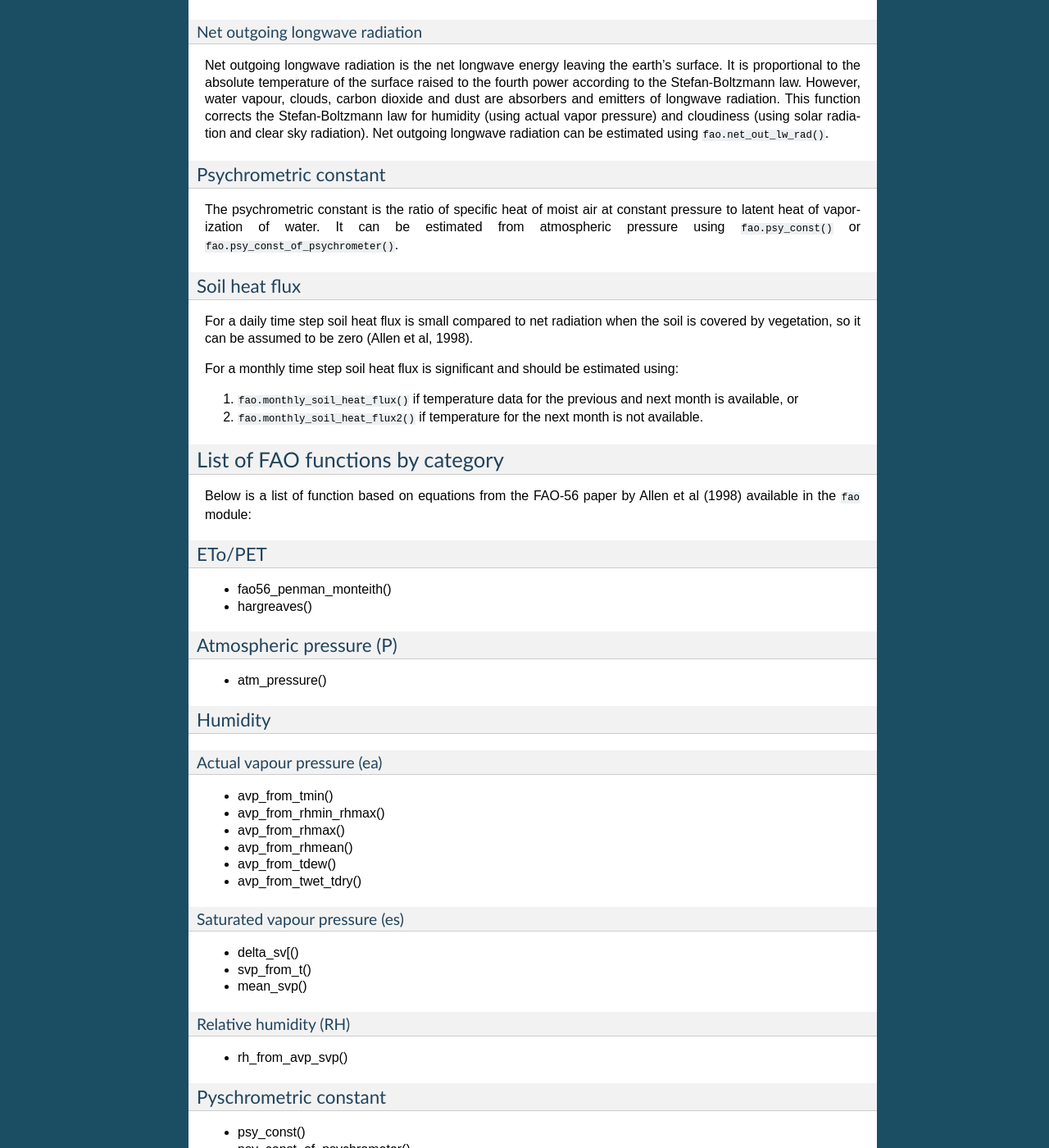
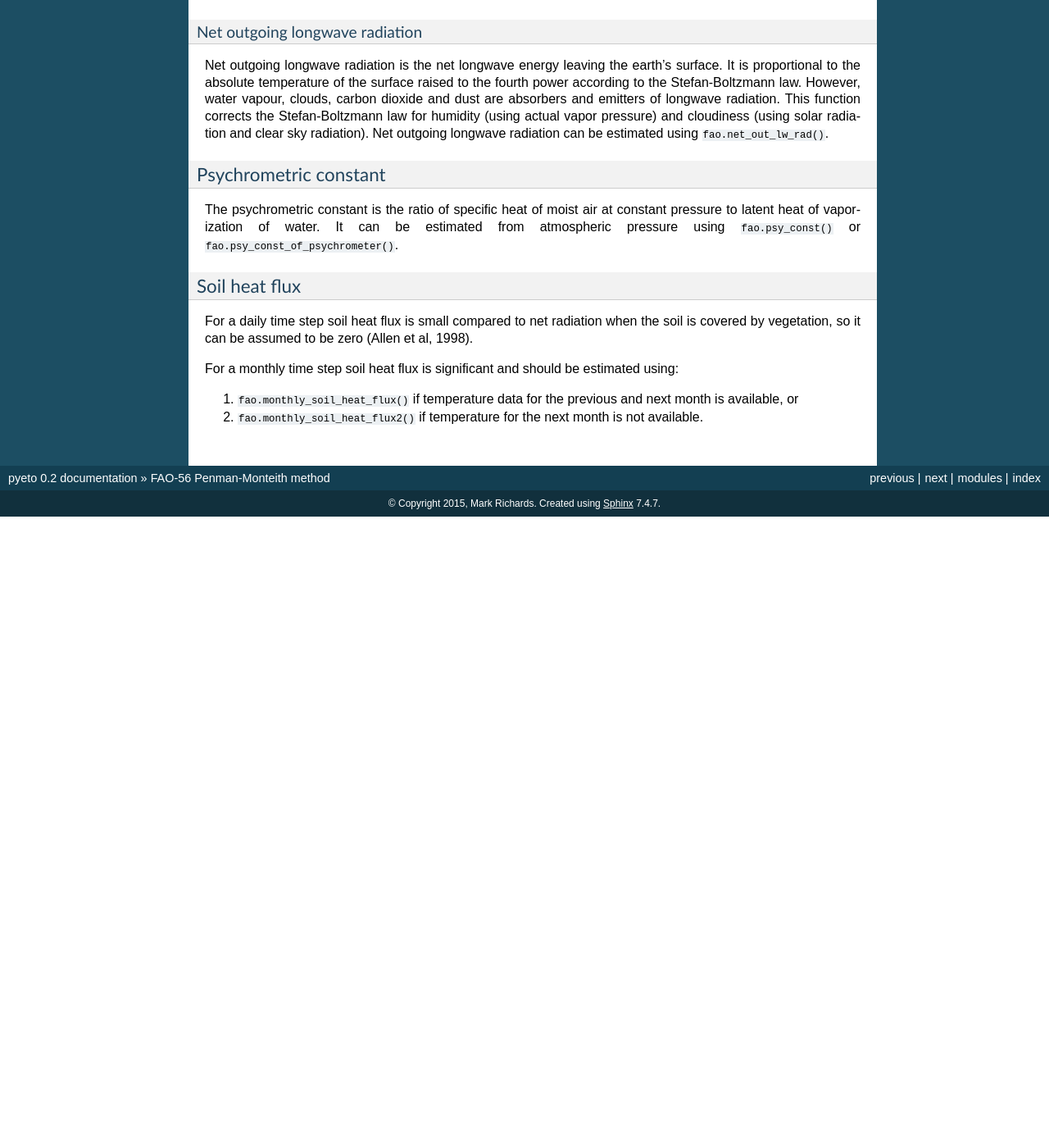
Before and after one commit to woodcrafty/PyETo, a Sphinx documentation site: the page built from docs/fao56_penman_monteith.rst, in a window 1280 px wide and 1400 px high, scrolled down 1905 px. Shown: the whole window at 82% size. Built offline with Sphinx 7.4.7, drawn with Linux system fonts in a browser that asks for light colours; pages that are not in the unit, such as notebooks, are missing from menus; after the commit the page ends 2535 px from its top, so only the background shows below that; some of the changed text lies outside the part shown.

Commit message:
Removed list of functions by category since this is now provided by the API docs [ci skip]

```diff
--- a/docs/fao56_penman_montieth.rst
+++ b/docs/fao56_penman_monteith.rst
@@ -140,75 +140,3 @@ using:
    next month is available, or
 2. ``fao.monthly_soil_heat_flux2()`` if temperature for the next month is not
    available.
-
----------------------------------
-List of FAO functions by category
----------------------------------
-Below is a list of function based on equations from the FAO-56 paper by Allen
-et al (1998) available in the ``fao`` module:
-
-ETo/PET
-=======
-* fao56_penman_monteith()
-* hargreaves()
-
-Atmospheric pressure (P)
-========================
-* atm_pressure()
-
-Humidity
-========
-Actual vapour pressure (ea)
----------------------------
-* avp_from_tmin()
-* avp_from_rhmin_rhmax()
-* avp_from_rhmax()
-* avp_from_rhmean()
-* avp_from_tdew()
-* avp_from_twet_tdry()
-
-Saturated vapour pressure (es)
-------------------------------
-* delta_sv[()
-* svp_from_t()
-* mean_svp()
-
-Relative humidity (RH)
-----------------------
-* rh_from_avp_svp()
-
-Pyschrometric constant
-======================
-* psy_const()
-* psy_const_of_psychrometer()
-
-Radiation
-=========
-* cs_rad()
-* energy2evap()
-* net_in_sol_rad()
-* net_out_lw_rad()
-* net_rad()
-* sol_rad_from_sun_hours()
-* sol_rad_from_t()
-* sol_rad_island()
-
-Soil heat flux
-==============
-* monthly_soil_heat_flux()
-* monthly_soil_heat_flux2()
-
-Solar angles etc
-================
-* daylight_hours()
-* inv_rel_dist_earth_sun()
-* sol_dec()
-* sunset_hour_angle()
-
-Temperature
-===========
-* daily_mean_t()
-
-Wind speed
-==========
-* wind_speed_2m()
```
